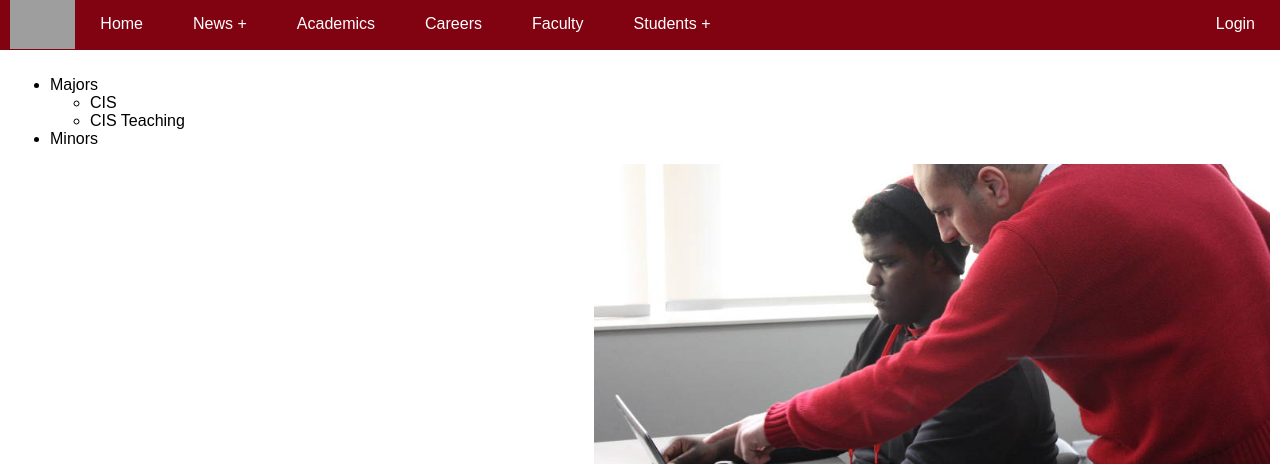
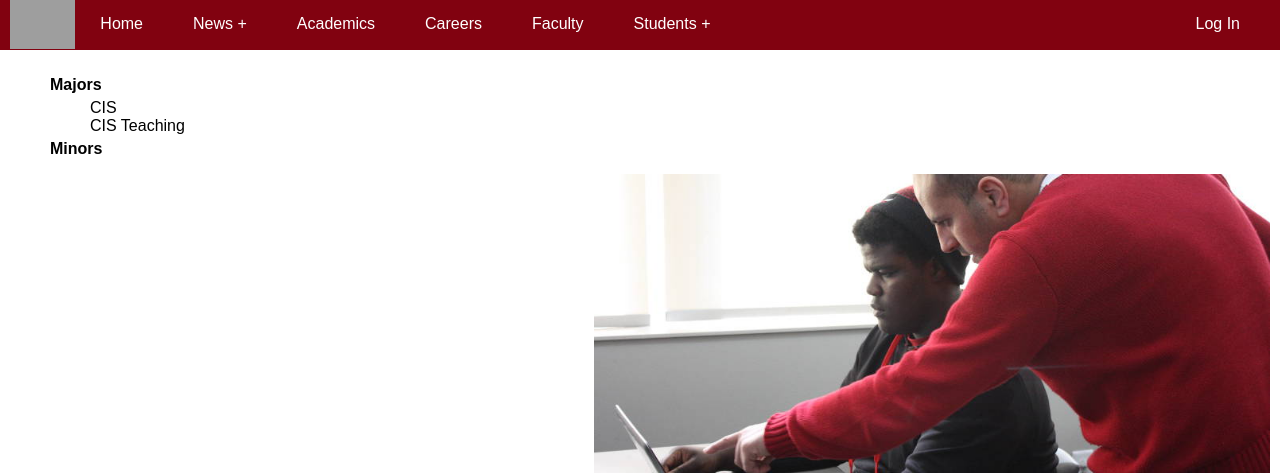
Before and after one commit to mreifschneider/ecc, a PHP site: page /?cmd=academics in a window 1280 px wide. Shown: the top 473 px of the page. Run offline with PHP 8.4, Linux system fonts and the light colour scheme; grey boxes are pictures that could not be loaded.

Commit message:
work on navbar, user roles

```diff
--- a/common/common.js
+++ b/common/common.js
@@ -4,7 +4,7 @@ $(document).ready(function () {
 
 	(function( ecc, $, undefined ) {
 		ecc.academics = {
-				'majorList':[], 'getMajorList':function(){
+				'majorList':[], 'getMajorList':function() {
 					return $.getJSON('index.php?cmd=academics&do=major_list').done(function(data){
 						ecc.academics.majorList = data;
 					});
@@ -12,7 +12,6 @@ $(document).ready(function () {
 		},
 		ecc.articles = {
 				'homePageCharLimit':300,
-
 				'list':[], 'getList':function() {
 					return $.getJSON('index.php?cmd=articles&do=list').done(function(data){
 						ecc.articles.list = data;
@@ -20,12 +19,12 @@ $(document).ready(function () {
 				}
 		},
 		ecc.user = {
+				'details': { 'role': null },
 				'loggedIn':false,
 				'name':'',
-
 				'checkLogin':function() {
 					return $.getJSON('index.php?cmd=users&do=check_login').done(function(loginData){
-
+						console.log(JSON.stringify(loginData));
 						if ((loginData !== null) && (loginData.hasOwnProperty('result') === true)) {
 							if (loginData.result !== 'success') {
 								return $.Deferred();
@@ -43,11 +42,11 @@ $(document).ready(function () {
 					);
 
 				},
-				'makeNavbarMenu':function(){
+				'makeNavbarMenu':function() {
 					if (ecc.user.loggedIn === true) {
 						$('#eccNavLoginDiv').hide();
-						$('#eccNavLoggedInName').text(ecc.user.name).show();
-						$('#eccNavLoginLink').hide();
+						$('#eccNavLogin').hide();
+						$('#eccNavUser').show().find('#eccNavLoggedInName').text(ecc.user.name);
 					}
 				}
 		}
@@ -65,10 +64,16 @@ $(document).ready(function () {
 	$('#eccNavLoginForm').on('submit',function(event) {
 		event.preventDefault();
 		ecc.user.login().done(function(data) {
-			console.log(JSON.stringify(data));
 			if ((data != null) && (data.hasOwnProperty('result') === true)) {
-				ecc.user.name = data.name;
-				ecc.user.makeNavbarMenu();
+				if (data.result === 'success') {
+					ecc.user.checkLogin().done(function(){
+						ecc.user.makeNavbarMenu();
+					});
+				}
+				else if (data.result == 'failure') {
+					$('#eccNavLoginStatus').text('Invalid email/password combination.  ');
+					$('#eccNavLoginForm').trigger('reset');
+				}
 			}
 		});
 	});
@@ -80,6 +85,4 @@ $(document).ready(function () {
 	if (typeof ecc_postLoad === 'function') {
 		ecc_postLoad();
 	}
-
-
 });
--- a/common/ui/default.html
+++ b/common/ui/default.html
@@ -4,6 +4,9 @@ ecc_postLoad = function() {
 			var $articleTemplate = $("#eccArticleArea").clone();
 			$("#eccArticleArea").empty();
 			$.each(ecc.articles.list, function(articleIndex, articleObj) {
+				if (articleObj.CategoryID != 1) {
+					return 'non-false';
+				}
 				var $article = $articleTemplate;
 				$article.find('.eccArticleTopic').append(articleObj.Topic);
 				$article.find('.eccArticleContent').append(articleObj.Content);
@@ -40,7 +43,7 @@ ecc_postLoad = function() {
 	<img src="common/ui/img/1-2.jpg" alt="Classroom" title="Classroom"
 		style="float: left; vertical-align: middle; margin: 15px;" /> <br />
 	<div id="eccArticleArea">
-		<h3>Recent Articles</h3>
+		<h3>Recent News</h3>
 		<hr />
 		<div class="eccArticle">
 			<strong><span class="eccArticleTopic"></span></strong> (<span
--- a/common/ui/ecc.css
+++ b/common/ui/ecc.css
@@ -1,4 +1,40 @@
 @charset "UTF-8";
+
+#eccNavLoginStatus {
+	color:#fff;
+	font-size: 12px;
+}
+nav#eccNavbar ul#eccNavLogin, nav#eccNavbar ul#eccNavUser {
+	right: 0px;
+	top: 0px;
+	padding-top:0px;
+	padding-bottom:0px;
+	margin-top: 0px;
+	margin-bottom: 0px;
+	position: absolute;
+}
+
+ul#eccAcademicsNav, ul#eccAcademicsNav>li>ul {
+	list-style: none;
+}
+
+ul#eccAcademicsNav>li {
+	font-weight: bold;
+	margin-top: 5px;
+	margin-bottom: 5px;
+}
+
+ul#eccAcademicsNav>li>ul>li:FIRST-CHILD {
+	margin-top: 5px;
+}
+
+ul#eccAcademicsNav>li>ul>li:LAST-CHILD {
+	margin-bottom: 5px;
+}
+
+ul#eccAcademicsNav>li>ul>li {
+	font-weight: normal;
+}
 
 #eccHomeVideo {
 	float: right;
@@ -119,7 +155,7 @@
 }
 
 #eccNavbar ul ul {
-	background: #810210;
+	background-color: #810210;
 	padding: 0px;
 	position: absolute;
 	top: 100%;
@@ -131,7 +167,9 @@
 	border-bottom: 1px solid #fff;
 	position: relative;
 }
-
+#eccNavbar ul ul li:LAST-CHILD {
+	border-bottom:none;
+}
 #eccNavbar ul ul li a {
 	padding: 15px 25px;
 	color: #fff;
@@ -166,5 +204,5 @@ body {
 	font-family: sans-serif;
 	background-color: #fff;
 	margin: auto;
-	height:100%;
+	height: 100%;
 }
--- a/common/ui/header.php
+++ b/common/ui/header.php
@@ -3,15 +3,12 @@
 	<img id="eccImgEdgewoodLogo"
 		src="http://www.edgewood.edu/Portals/0/Skins/ECBSCore/img/logos/ECLogo150.png" />
 
-	<a href="#" id="eccNavLoginLink">Login</a>
-	<a href="#" id="eccNavLoggedInName" style="display:none;"></a>
 
-
-	<ul>
+	<ul id="eccNavMain">
 
 		<li class="eccNavActive"><a href="?">Home</a></li>
 		<li><a href="#">News + </a>
-		<ul>
+			<ul>
 				<li><a href="#">Events</a></li>
 				<li><a href="#">Blog</a></li>
 				<li><a href="#">Alumni</a></li>
@@ -22,14 +19,29 @@
 		<li><a href="?cmd=careers">Careers</a></li>
 		<li><a href="#">Faculty</a></li>
 		<li><a href="#">Students + </a>
-		<ul>
-
+			<ul>
 				<li><a href="#">Projects</a></li>
 				<li><a href="#">Support</a></li>
-			</ul>
+			</ul></li>
+
 
 	</ul>
-
+	<ul id="eccNavAdmin" style="display: none;">
+		<li><a href="#">Admin</a>
+			<ul>
+				<li><a href="#">New User</a></li>
+				<li><a href="#">New Article</a></li>
+			</ul></li>
+	</ul>
+	<ul id="eccNavLogin">
+		<li><a href="#" id="eccNavLoginLink">Log In</a></li>
+	</ul>
+	<ul id="eccNavUser" style="display: none;">
+		<li><a href="#" id="eccNavLoggedInName"></a>
+			<ul>
+				<li><a href="#">Log Out</a></li>
+			</ul></li>
+	</ul>
 
 	<div id="eccNavLoginDiv" style="display: none;">
 		<form id="eccNavLoginForm" target="#" method="post">
@@ -40,6 +52,7 @@
 				required="required" /><br />
 			<button type="submit" id="eccLoginButton">Log In</button>
 		</form>
+		<span id="eccNavLoginStatus"></span>
 	</div>
 
 </nav>
--- a/index.php
+++ b/index.php
@@ -1,5 +1,7 @@
 <?php
-error_reporting(E_ALL);
+ini_set('display_errors',1);
+ini_set('display_startup_errors',1);
+error_reporting(-1);
 session_start();
 require_once ('common/common.php');
 
@@ -29,7 +31,7 @@ include 'common/ui/header.php';
 foreach ($eccContent as $contentFile) {
 	readfile($contentFile);
 }
-
+//session_destroy();
 ?>
 	</div>
 
```
Also changed, not shown: common/js/json/articles.json (+18 -1 lines), common/js/json/users.json (+1 -1 lines), sections/users/users.php (+42 -14 lines).
